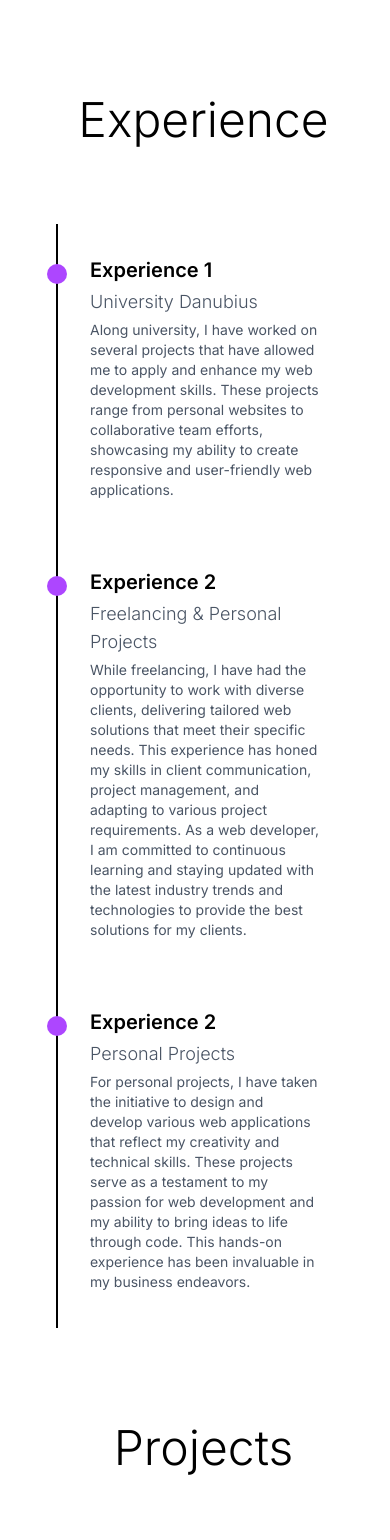
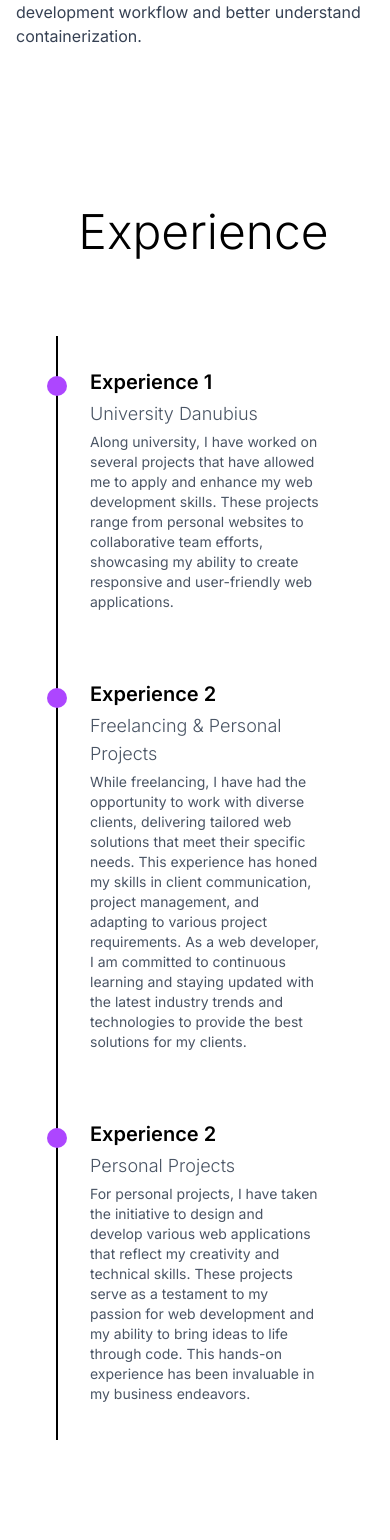
Before and after one commit to RazvanPelinari/react-website-portofolio, a React (Vite) app: page / in a window 390 px wide. Shown: the part 2428-3968 px from the top of the page. Built offline with nearby package versions, Linux system fonts and the light colour scheme.

Commit message:
Sizing and spacing update

```diff
--- a/src/components/Experience.jsx
+++ b/src/components/Experience.jsx
@@ -6,7 +6,9 @@ const Experience = () => {
       id="Experience"
       className="flex min-h-screen w-full flex-col items-center justify-center gap-20 p-14 md:p-20 lg:p-36"
     >
-      <h1 className="text-center text-5xl font-light">Experience</h1>
+      <h1 className="text-center text-5xl font-light pt-[calc(3.5rem+var(--safe-top))] md:pt-0">
+        Experience
+      </h1>
 
       <div className="flex flex-wrap gap-o md:flex:nowrap md:gap-10">
         <div className="flex-1">
--- a/src/components/More.jsx
+++ b/src/components/More.jsx
@@ -2,8 +2,8 @@ import React from "react";
 
 const MoreInfo = () => {
   return (
-    <div className="w-full bg-white px-4 py-12 md:px-10 lg:px-20">
-      <div className="max-w-5xl mx-auto space-y-12">
+    <div className="w-full bg-white px-4 py-12 md:px-10 lg:px-20 ">
+      <div className="max-w-5xl mx-auto space-y-12 pt-[calc(3.5rem+var(--safe-top))] md:pt-0">
         {/* Main "About Me" Section */}
         <section className="flex flex-col md:flex-row items-center justify-between gap-10">
           <div className="md:w-1/2 space-y-4 text-center md:text-left">
--- a/src/components/Projects.jsx
+++ b/src/components/Projects.jsx
@@ -5,9 +5,11 @@ const Projects = () => {
     <div
       id="Projects"
       className="min-h-screen w-full flex flex-col
-    items-center justify-center gap-20 p-10 md:p-16 xl:p-32"
+    items-center justify-center gap-20 p-10 md:p-16 xl:p-32 "
     >
-      <h1 className="text-center text-5xl font-light">Projects</h1>
+      <h1 className="text-center text-5xl font-light pt-[calc(3.5rem+var(--safe-top))] md:pt-0">
+        Projects
+      </h1>
 
       <div
         className="grid grid-cols-1 lg:grid-cols-2 xl:grid-cols-3
```
